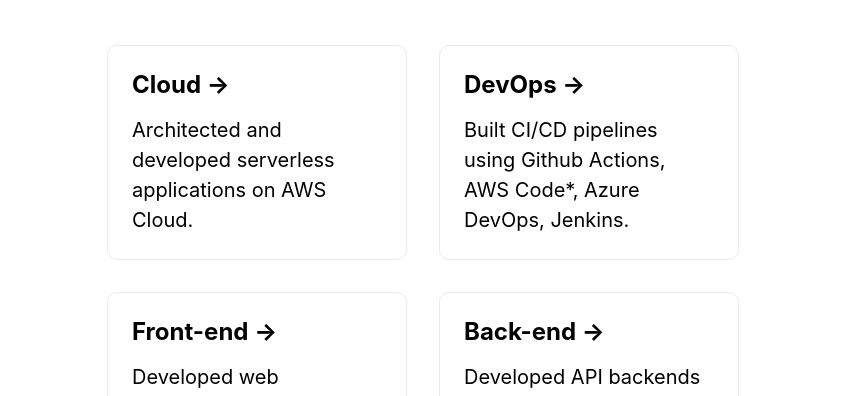
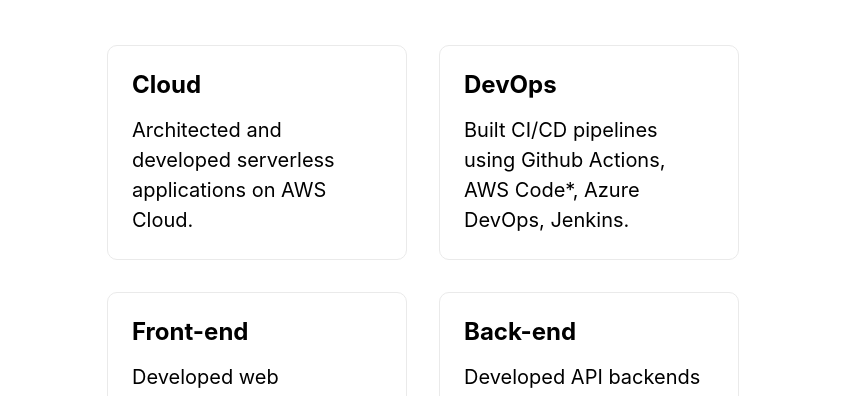
Before and after one commit to richy-tomy-mck/richytomy.com, a Next.js app: page / in a window 1280 px wide. Shown: the part 509-905 px from the top of the page, without its empty margins (217-1062 px from the left). Built offline with nearby package versions, Linux system fonts and the light colour scheme.

Commit message:
remove arrow

```diff
--- a/pages/index.tsx
+++ b/pages/index.tsx
@@ -33,26 +33,26 @@
 
         <div className={styles.grid}>
           <a className={styles.card}>
-            <h2>Cloud &rarr;</h2>
+            <h2>Cloud </h2>
             <p>Architected and developed serverless applications on AWS Cloud.</p>
           </a>
 
           <a className={styles.card}>
-            <h2>DevOps &rarr;</h2>
+            <h2>DevOps </h2>
             <p>Built CI/CD pipelines using Github Actions, AWS Code*, Azure DevOps, Jenkins.</p>
           </a>
 
           <a
             className={styles.card}
           >
-            <h2>Front-end &rarr;</h2>
+            <h2>Front-end </h2>
             <p>Developed web applications with React.js, Next.js, Javascript/Typescript, CSS, HTML.</p>
           </a>
 
           <a
             className={styles.card}
           >
-            <h2>Back-end &rarr;</h2>
+            <h2>Back-end </h2>
             <p>
               Developed API backends in Python, Node.js using FastAPI, Django, GraphQL, DynamoDB, AWS RDS etc.
             </p>
```
